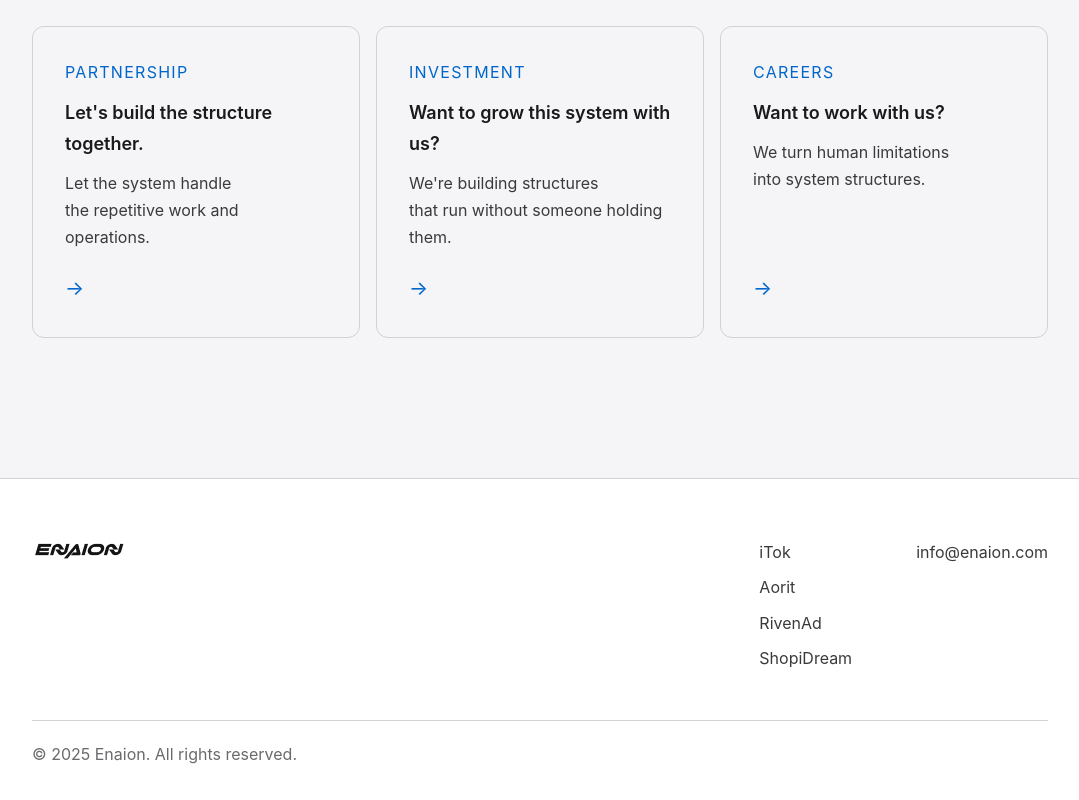
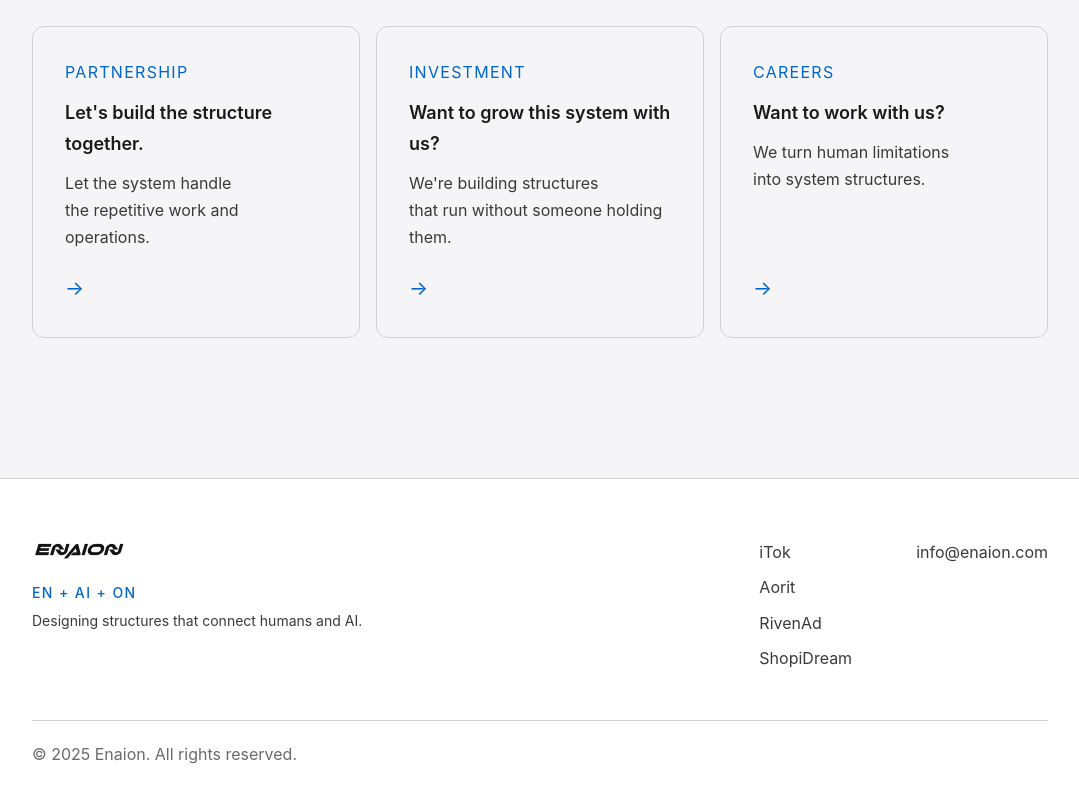
Before and after one commit to shopidream/enaion, a website: page index.html in a window 1280 px wide. Shown: the part 4741-5541 px from the top of the page, without its empty margins (100-1179 px from the left). Drawn offline with Linux system fonts and the light colour scheme; a web font is replaced by a local one.

Commit message:
EN+AN+ON

```diff
--- a/index.html
+++ b/index.html
@@ -230,6 +230,8 @@
             <div class="footer-grid">
                 <div class="footer-brand">
                     <img src="./assets/Enaion-White-Logo.png" alt="Enaion" class="footer-logo-img">
+                    <p class="footer-brand-meaning">EN + AI + ON</p>
+                    <p class="footer-brand-desc">Designing structures that connect humans and AI.</p>
                 </div>
                 <div class="footer-links">
                     <div class="footer-col">
--- a/style.css
+++ b/style.css
@@ -890,6 +890,21 @@ a {
     width: auto;
 }
 
+.footer-brand-meaning {
+    font-family: var(--font-mono);
+    font-size: 14px;
+    font-weight: 500;
+    color: var(--accent);
+    letter-spacing: 0.1em;
+    margin-top: 12px;
+}
+
+.footer-brand-desc {
+    font-size: 14px;
+    color: var(--text-secondary);
+    margin-top: 4px;
+}
+
 .footer-links {
     display: flex;
     gap: 64px;
```
Also changed, not shown: ko.html (+2 -0 lines), 파일트리.md (+2 -2 lines).
